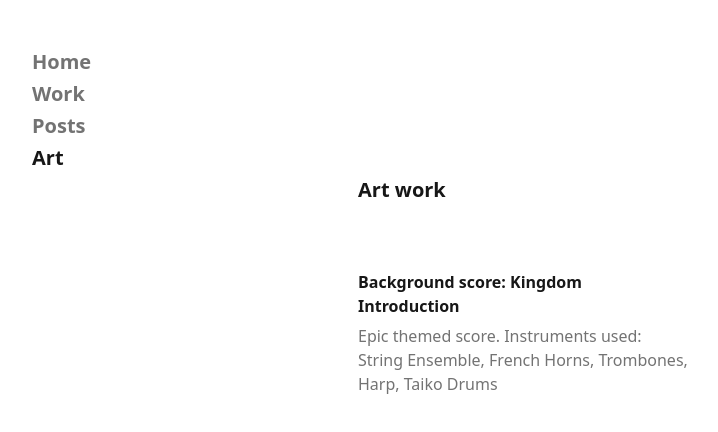
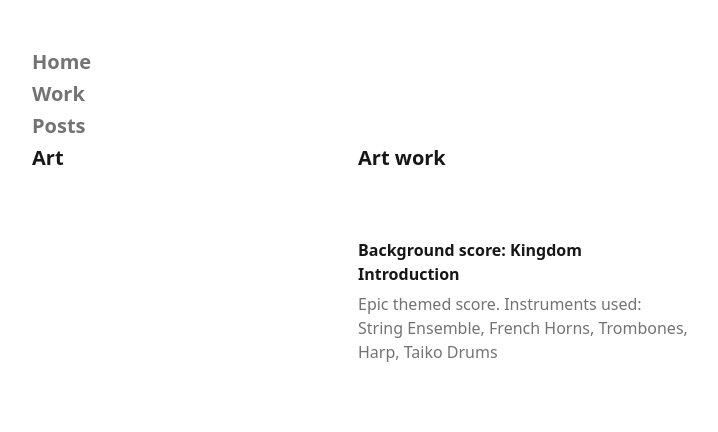
Before and after one commit to yashsehgal/personal-website, a Next.js app: page /art in a window 1280 px wide. Shown: the top 432 px of the page, without its empty margins (16-734 px from the left). Built offline with nearby package versions, Linux system fonts and the light colour scheme.

Commit message:
fix art heading

```diff
--- a/app/art/page.tsx
+++ b/app/art/page.tsx
@@ -3,7 +3,7 @@ import { ART_ITEMS } from '@/constants/art-items';
 
 export default function ArtPage() {
   return (
-    <div className="art-page space-y-16 pt-32 max-lg:pt-0">
+    <div className="art-page space-y-16 pt-24 max-lg:pt-0">
       <h1 className="text-xl font-semibold ml-1.5">Art work</h1>
       <div className="art-list-container grid grid-cols-2 items-start gap-12 w-5/6 max-xl:w-full max-xl:grid-cols-1">
         {ART_ITEMS.map((art, index) => {
```
